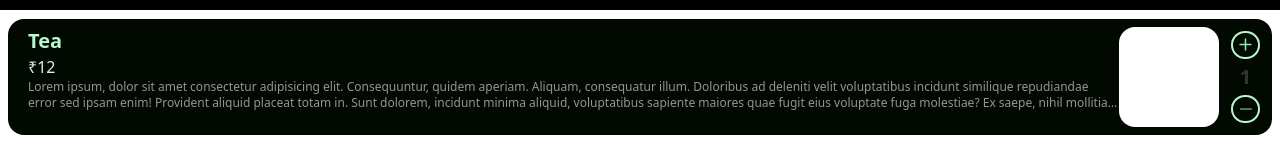
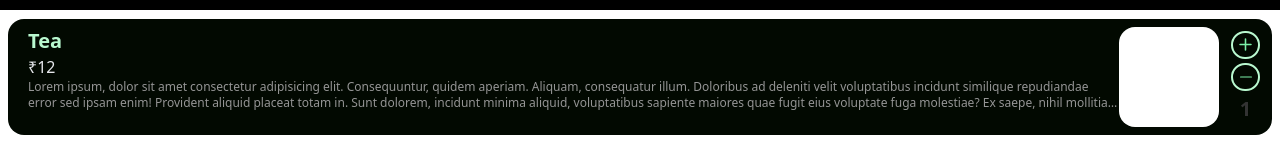
Before and after one commit to me-junaid/openmenu, a React (Vite) app: page / in a window 1280 px wide. Shown: the part 790-931 px from the top of the page. Built offline with nearby package versions, Linux system fonts and the light colour scheme.

Commit message:
Addition and substraction of items 2

```diff
--- a/src/components/HomePage/ItemFeed.jsx
+++ b/src/components/HomePage/ItemFeed.jsx
@@ -34,9 +34,7 @@ export const ItemFeed = () => {
               >
                 <Plus height={25} width={25} />
               </div>
-              <div className="ml-3 flex justify-center items-center font-bold">
-                <p className={`text-center text-xl ${(item.selectionCount > 0) ? "flex" : "hidden"}`}>{item.selectionCount}</p>
-              </div>
+
               <div className={`${(item.selectionCount > 0) ? "flex" : "hidden"} h-7 min-w-7 ml-3 rounded-full border-2 border-green-200 flex justify-center items-center text-green-300`} onClick={() =>
                 updateSelectionCount(
                   user.categories[selectedCategory].id,
@@ -46,6 +44,10 @@ export const ItemFeed = () => {
               }>
                 <Minus height={25} width={25} />
               </div>
+
+              <div className="ml-3 flex justify-center items-center font-bold">
+                <p className={`text-center text-xl ${(item.selectionCount > 0) ? "flex" : "hidden"}`}>{item.selectionCount}</p>
+              </div>
             </div>
           </div>
         ))
```
